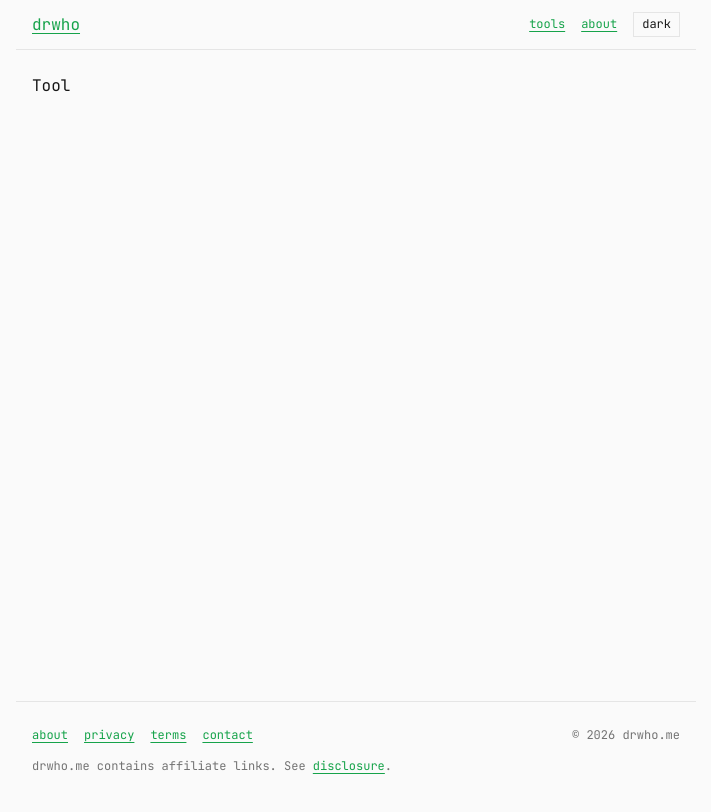
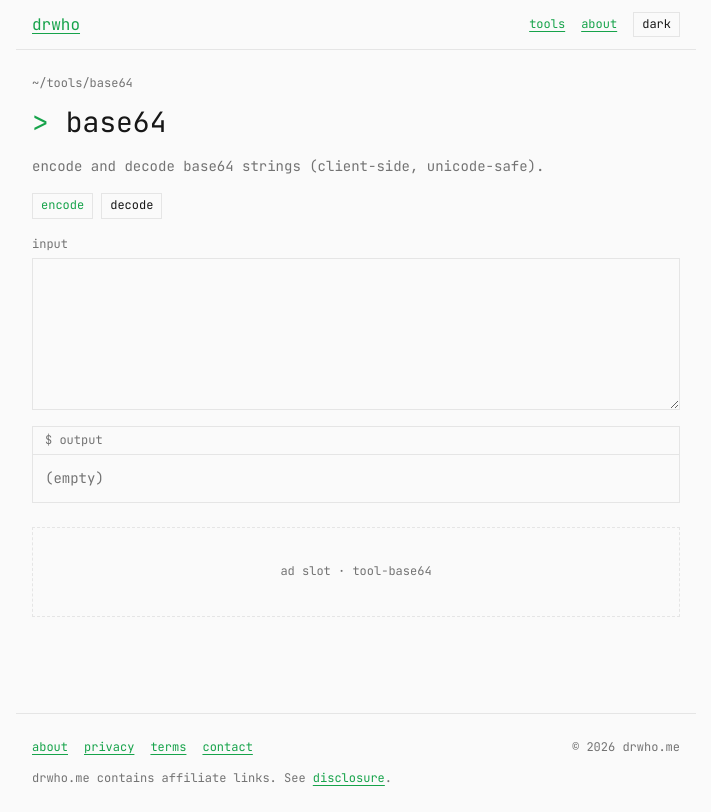
Before and after one commit to hikmahtech/drwhome, a Next.js app: page /tools/base64 in a window 1280 px wide. Shown: the whole page, without its empty margins (284-995 px from the left). Built offline with nearby package versions, Linux system fonts and the light colour scheme; no server answers.

Commit message:
feat: dynamic tool route /tools/[slug] with metadata

```diff
--- a/app/tools/[slug]/page.tsx
+++ b/app/tools/[slug]/page.tsx
@@ -1,3 +1,41 @@
-export default function ToolPage() {
-  return <h1>Tool</h1>;
+import { AdSlot } from "@/components/AdSlot";
+import { Breadcrumb } from "@/components/layout/Breadcrumb";
+import { TerminalPrompt } from "@/components/terminal/TerminalPrompt";
+import { findTool, tools } from "@/content/tools";
+import type { Metadata } from "next";
+import { notFound } from "next/navigation";
+
+export function generateStaticParams() {
+  return tools.map((t) => ({ slug: t.slug }));
 }
+
+export async function generateMetadata({
+  params,
+}: { params: Promise<{ slug: string }> }): Promise<Metadata> {
+  const { slug } = await params;
+  const tool = findTool(slug);
+  if (!tool) return { title: "not found" };
+  return {
+    title: tool.name,
+    description: tool.description,
+    keywords: tool.keywords,
+    alternates: { canonical: `/tools/${tool.slug}` },
+  };
+}
+
+export default async function ToolPage({ params }: { params: Promise<{ slug: string }> }) {
+  const { slug } = await params;
+  const tool = findTool(slug);
+  if (!tool) notFound();
+  const Component = tool.component;
+
+  return (
+    <article className="space-y-4">
+      <Breadcrumb path={`~/tools/${slug}`} />
+      <TerminalPrompt>{tool.name}</TerminalPrompt>
+      <p className="text-sm text-muted">{tool.description}</p>
+      <Component />
+      <AdSlot slot={`tool-${slug}`} />
+    </article>
+  );
+}
```
